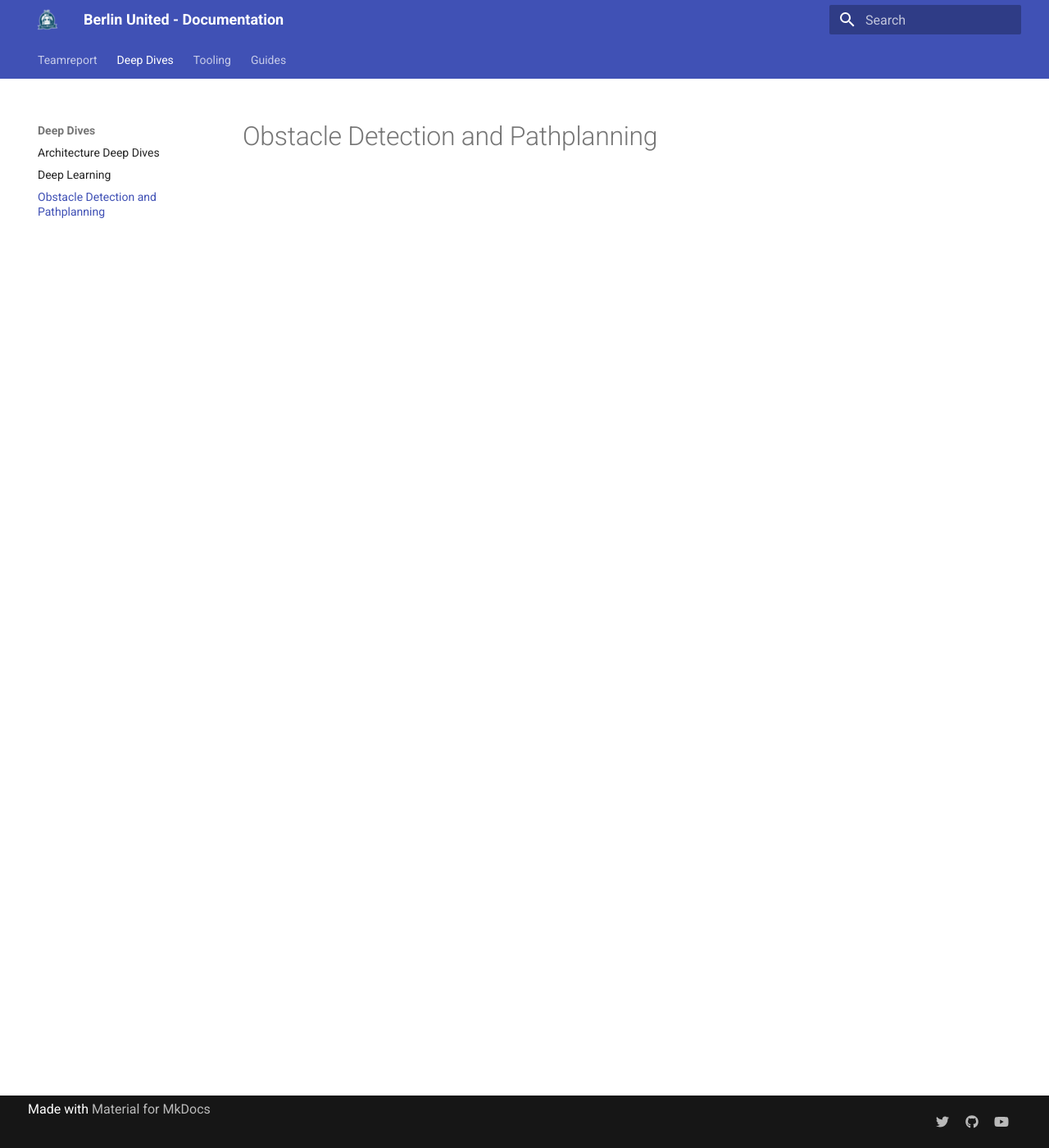
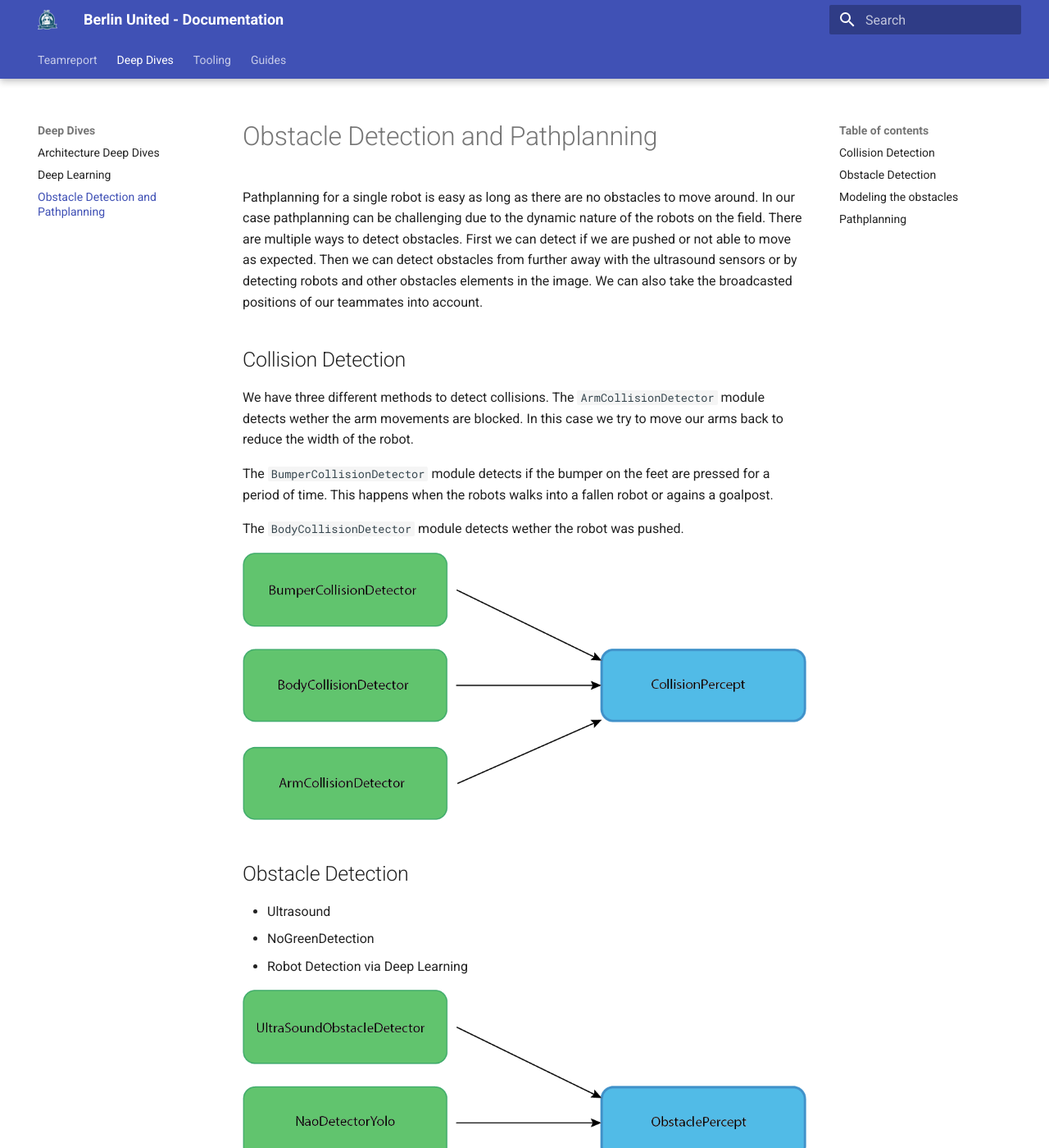
Before and after one commit to BerlinUnited/berlinunited.github.io, an MkDocs documentation site: the page built from docs/deep_dives/obstacle_detection.md, in a window 1280 px wide and 1400 px high. Shown: the whole window at 82% size. Built offline with MkDocs 1.6.1 and Material for MkDocs 9.7.7, drawn with Linux system fonts in a browser that asks for light colours; some of the changed text lies outside the part shown.

Commit message:
started working on description for obstacle detection and pathplanning

```diff
--- a/docs/deep_dives/obstacle_detection.md
+++ b/docs/deep_dives/obstacle_detection.md
@@ -1 +1,29 @@
 # Obstacle Detection and Pathplanning
+Pathplanning for a single robot is easy as long as there are no obstacles to move around. In our case pathplanning can
+be challenging due to the dynamic nature of the robots on the field. There are multiple ways to detect obstacles. First
+we can detect if we are pushed or not able to move as expected. Then we can detect obstacles from further away with the
+ultrasound sensors or by detecting robots and other obstacles elements in the image. We can also take the broadcasted
+positions of our teammates into account.
+
+## Collision Detection
+We have three different methods to detect collisions. The `ArmCollisionDetector` module detects wether the arm movements
+are blocked. In this case we try to move our arms back to reduce the width of the robot.
+
+The `BumperCollisionDetector` module detects if the bumper on the feet are pressed for a period of time. This happens
+when the robots walks into a fallen robot or agains a goalpost.
+
+The `BodyCollisionDetector` module detects wether the robot was pushed.
+
+![Collision Detection](../img/obstacle_detection/collision_detection.png)
+
+## Obstacle Detection
+- Ultrasound
+- NoGreenDetection
+- Robot Detection via Deep Learning
+
+![Obstacle Detection](../img/obstacle_detection/obstacle_detection.png)
+
+## Modeling the obstacles
+
+## Pathplanning
+TODO: steffen
--- a/mkdocs.yml
+++ b/mkdocs.yml
@@ -36,6 +36,7 @@ theme:
   custom_dir: overrides
   features:
     - navigation.tabs
+    - navigation.tabs.sticky
 
 
 markdown_extensions:
```
Also changed, not shown: docs/img/obstacle_detection/collision_detection.png (added), docs/img/obstacle_detection/obstacle_detection.png (added), 2 other files.
